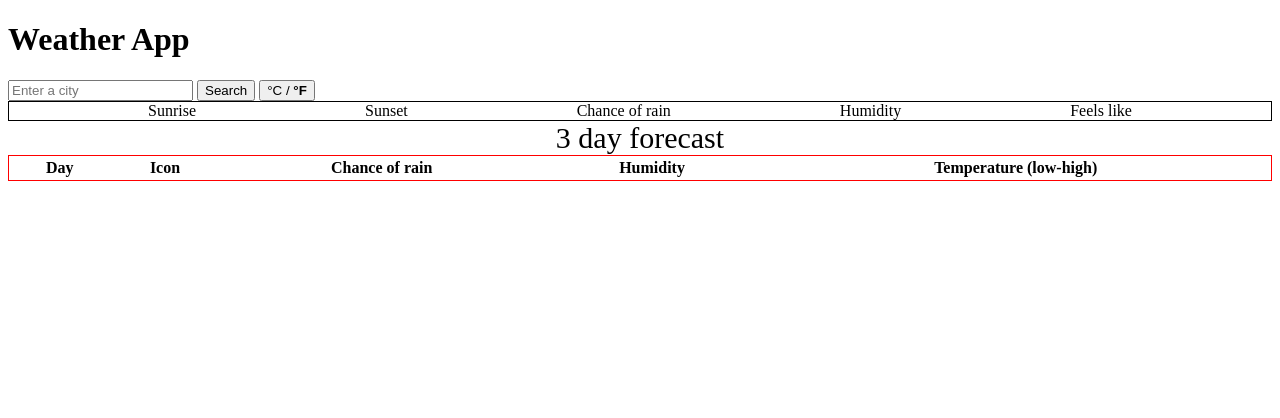
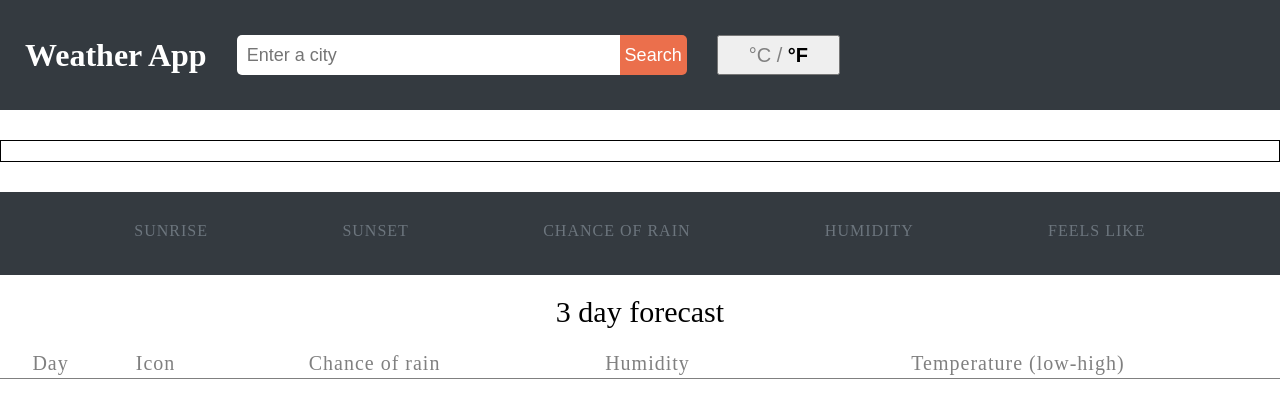
Before and after one commit to AltayHodo/odin-weather, a website built with webpack: page src/index.html in a window 1280 px wide. Built offline with nearby package versions, Linux system fonts and the light colour scheme; no server answers.

Commit message:
Add basic styles

```diff
--- a/src/index.html
+++ b/src/index.html
@@ -8,8 +8,10 @@
   <body>
     <header>
       <h1>Weather App</h1>
-      <input type="text" id="search" placeholder="Enter a city">
-      <button id="search-button">Search</button>
+      <div class="search-container">
+        <input type="text" id="search" placeholder="Enter a city">
+        <button id="search-button">Search</button>
+      </div>
       <button id="toggle-temp-button"><span class="celcius">°C</span> / <span class="farenheit active">°F</span></button>
     </header>
     <div class="main">
@@ -23,23 +25,23 @@
     </div>
     <div class="extra-info">
       <div>
-        <div class="label">Sunrise</div>
+        <div class="label">SUNRISE</div>
         <div class="value sunrise"></div>
       </div>
       <div>
-        <div class="label">Sunset</div>
+        <div class="label">SUNSET</div>
         <div class="value sunset"></div>
       </div>
       <div>
-        <div class="label">Chance of rain</div>
+        <div class="label">CHANCE OF RAIN</div>
         <div class="value chance-of-rain"></div>
       </div>
       <div>
-        <div class="label">Humidity</div>
+        <div class="label">HUMIDITY</div>
         <div class="value humidity"></div>
       </div>
       <div>
-        <div class="label">Feels like</div>
+        <div class="label">FEELS LIKE</div>
         <div class="value feels-like"></div>
       </div>
     </div>
@@ -48,7 +50,7 @@
       <div class="forecast-info">
         <table>
           <thead>
-            <tr>
+            <tr class="top-row">
               <th scope="col">Day</th>
               <th scope="col">Icon</th>
               <th scope="col">Chance of rain</th>
--- a/src/style.css
+++ b/src/style.css
@@ -1,53 +1,156 @@
-/* *{
+* {
   margin: 0;
   padding: 0;
   box-sizing: border-box;
-} */
+}
 
-.extra-info{
+:root {
+  --dark-gray: rgb(52, 58, 64);
+  --light-gray: rgb(108, 117, 125);
+  --orange: rgb(235, 111, 76);
+}
+
+button {
+  cursor: pointer;
+}
+
+header {
+  background-color: var(--dark-gray);
+  color: white;
+  display: flex;
+  align-items: center;
+  padding: 35px 25px;
+  gap: 30px;
+  margin-bottom: 30px;
+}
+
+.main{
+  margin-bottom: 30px;
+}
+
+.main-info {
   border: 1px solid;
+  display: flex;
+  flex-direction: column;
+  align-items: center;
+  font-size: 25px;
+}
+
+.name {
+  font-size: 27px;
+}
+
+.current-temp {
+  margin: 10px;
+  font-size: 40px;
+  letter-spacing: 1px;
+}
+
+.search-container {
+  flex: 1;
+  max-width: 450px;
+  min-width: 200px;
+  display: flex;
+  height: 40px;
+}
+
+#search {
+  width: 100%;
+  font-size: 18px;
+  padding-left: 10px;
+  border: none;
+  border-top-left-radius: 5px;
+  border-bottom-left-radius: 5px;
+}
+
+#search-button {
+  background-color: var(--orange);
+  color: white;
+  border: none;
+  border-top-right-radius: 5px;
+  border-bottom-right-radius: 5px;
+  font-size: 18px;
+  padding: 5px;
+}
+
+#toggle-temp-button {
+  height: 40px;
+  padding: 0 30px;
+  font-size: 20px;
+  color: grey;
+}
+
+.active {
+  font-weight: bold;
+  color: black;
+}
+
+.extra-info {
+  background-color: var(--dark-gray);
   display: flex;
   justify-content: space-evenly;
   gap: 30px;
+  padding: 30px;
 }
 
-.extra-info > div{
+.extra-info > div {
   display: flex;
   flex-direction: column;
   align-items: center;
 }
 
-.forecast-title{
+.extra-info > div > div:first-child {
+  color: var(--light-gray);
+  letter-spacing: 1px;
+  margin-bottom: 5px;
+}
+
+.extra-info > div > div:nth-child(2) {
+  color: white;
+  font-size: 25px;
+}
+
+.forecast-title {
   display: flex;
   justify-content: center;
   font-size: 30px;
+  margin: 20px;
 }
 
-.forecast-info{
-  border: 1px solid red;
-}
-
-table{
+table {
   width: 100%;
   border-collapse: collapse;
 }
 
-th, td{
+.top-row {
+  color: grey;
+  font-weight: normal;
+}
+
+th,
+td {
   text-align: center;
   padding: 3px;
+  position: relative;
+  font-weight: normal;
+  font-size: 20px;
 }
 
-.forecast-info > div{
+th {
+  letter-spacing: 1px;
+}
+
+tr {
+  border-bottom: 1px solid grey;
+}
+
+.forecast-info > div {
   display: flex;
   border: 1px solid;
   justify-content: space-evenly;
 }
 
-img{
+img {
   width: 50px;
   height: 50px;
 }
-
-.active{
-  font-weight: bold;
-}
```
